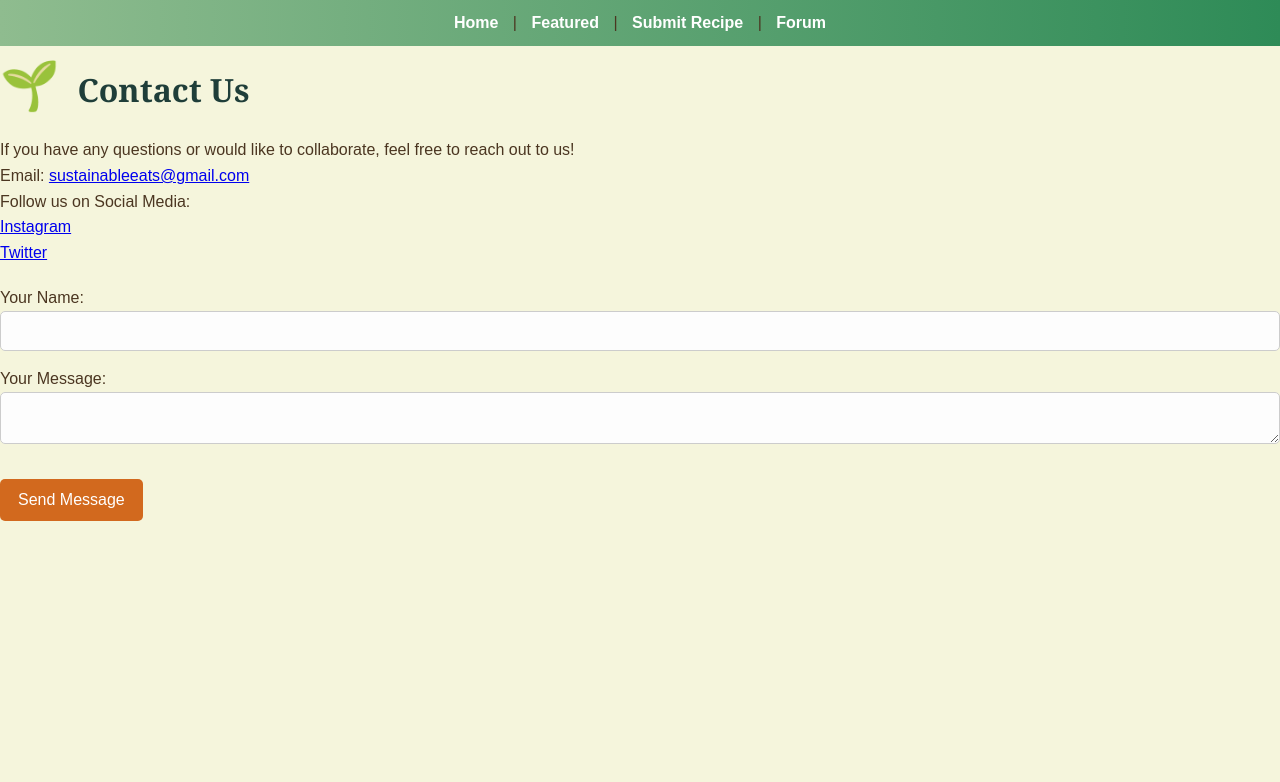
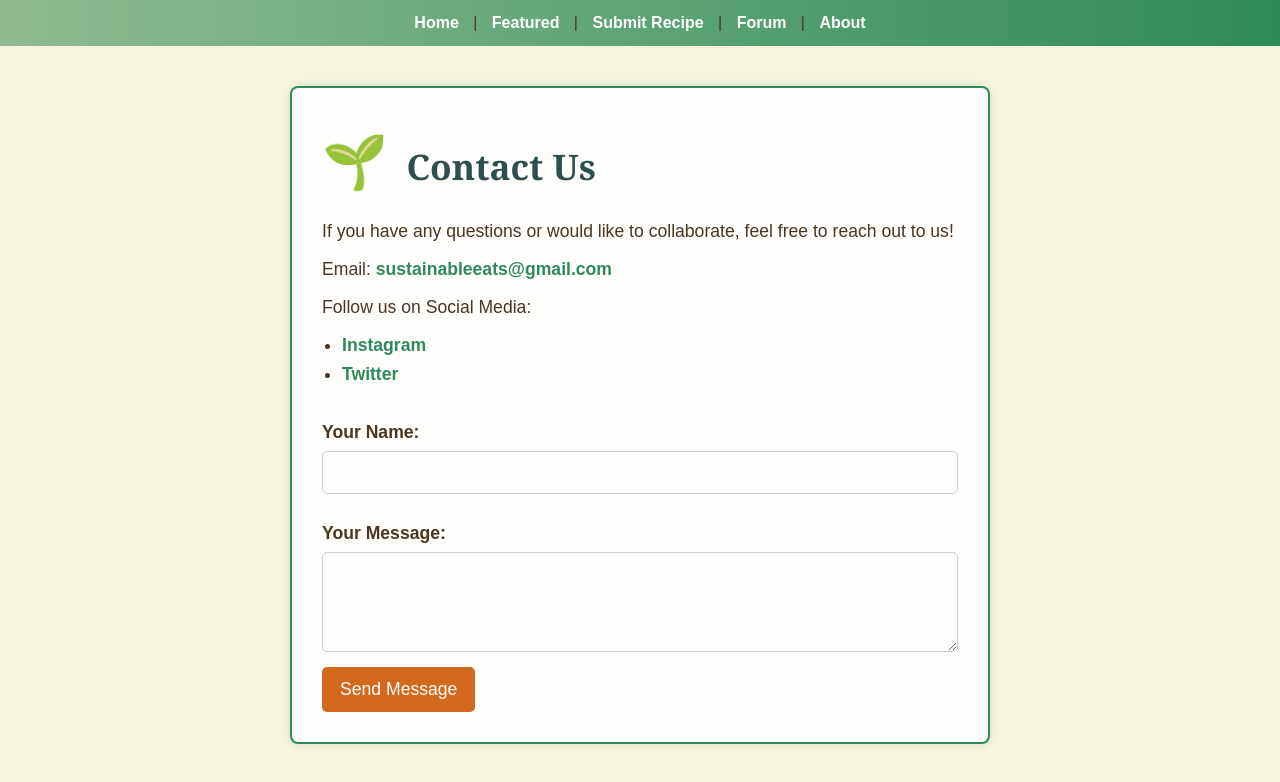
Before and after one commit to Mya-papaya/MART341-WebDesign, a plain HTML site: page WebDesignHomework/Assignment11/contact.html in a window 1280 px wide. Drawn offline with Linux system fonts and the light colour scheme.

Commit message:
assignment11

```diff
--- /dev/null
+++ b/WebDesignHomework/Assignment11/about.html
@@ -0,0 +1,62 @@
+<!DOCTYPE html>
+<html lang="en">
+<head>
+    <meta charset="UTF-8">
+    <meta name="viewport" content="width=device-width, initial-scale=1.0">
+    <title>About Us - Sustainable Eats</title>
+    <link rel="stylesheet" href="style/styles.css">
+</head>
+<body>
+    <nav>
+        <a href="index.html">Home</a> |
+        <a href="featured.html">Featured</a> |
+        <a href="recipes.html">Submit Recipe</a> |
+        <a href="forum.html">Forum</a> |
+        <a href="contact.html">Contact Us</a>
+    </nav>
+    <div class="content">
+        <!-- About Us Header -->
+        <h1>About Us</h1>
+
+        <!-- Our Mission Section -->
+        <section>
+            <h2>Our Mission</h2>
+            <p>At Sustainable Eats, we believe that small changes can make a big difference. Our mission is to inspire eco-friendly cooking and gardening practices that reduce waste and nurture the planet we all share.</p>
+        </section>
+
+        <!-- Our Story Section -->
+        <section>
+            <h2>Our Story</h2>
+            <p>What started as a passion for minimizing waste in our own kitchens and gardens has blossomed into a thriving community. Founded by sustainability enthusiasts, Sustainable Eats is a platform for sharing, learning, and celebrating sustainable living.</p>
+        </section>
+
+        <!-- Meet the Founder Section -->
+        <section>
+            <h2>Meet the Founder</h2>
+            <div style="text-align: center;">
+                <img src="media/mya-photo.JPG" alt="Mya Stenson" title="Mya Stenson" style="width: 200px; height: auto; border-radius: 10px; margin: 10px 0;">
+                <p><strong>Mya Stenson</strong> – Founder and Sustainable Enthusiast</p>
+            </div>
+        </section>
+
+        <!-- Contact Section -->
+        <section>
+            <h2>Contact Us</h2>
+            <p>If you have any questions or would like to collaborate, feel free to reach out to us!</p>
+            <p>Email: <a href="mailto:sustainableeats@gmail.com">sustainableeats@gmail.com</a></p>
+            <p>Follow us on Social Media:</p>
+            <ul>
+                <li><a href="https://instagram.com/sustainable_eats" target="_blank">Instagram</a></li>
+                <li><a href="https://twitter.com/sustainable_eats" target="_blank">Twitter</a></li>
+            </ul>
+        </section>
+
+        <!-- Call to Action Section -->
+        <section>
+            <h2>Join the Movement</h2>
+            <p>We’re building a community that cares deeply about the environment. Whether you're here to share recipes, exchange gardening tips, or simply explore, we’re thrilled to have you with us.</p>
+            <a href="contact.html" class="btn">Get in Touch</a>
+        </section>
+    </div>
+</body>
+</html>
--- a/WebDesignHomework/Assignment11/contact.html
+++ b/WebDesignHomework/Assignment11/contact.html
@@ -11,7 +11,8 @@
         <a href="index.html">Home</a> |
         <a href="featured.html">Featured</a> |
         <a href="recipes.html">Submit Recipe</a> |
-        <a href="forum.html">Forum</a>
+        <a href="forum.html">Forum</a> |
+        <a href="about.html">About</a>
     </nav>
 </body>
 
--- a/WebDesignHomework/Assignment11/style/styles.css
+++ b/WebDesignHomework/Assignment11/style/styles.css
@@ -88,11 +88,60 @@ h2::before {
     transform: scale(1.05);
 }
 
-/* Contact Form */
+/* Contact Form Styling */
+.contact {
+    background-color: rgba(255, 255, 255, 0.95);
+    color: #4b3621;
+    padding: 30px;
+    border-radius: 8px;
+    box-shadow: 0 0 10px rgba(0, 0, 0, 0.1);
+    max-width: 700px;
+    margin: 40px auto;
+    font-size: 1.1em;
+    border: 2px solid #2e8b57;
+}
+
+.contact h2 {
+    font-family: 'Georgia', serif;
+    font-size: 2em;
+    color: #2f4f4f;
+    margin-bottom: 15px;
+}
+
+.contact p,
+.contact label,
+.contact a {
+    font-family: Arial, sans-serif;
+    color: #4b3621;
+    margin-bottom: 10px;
+}
+
+.contact ul {
+    padding-left: 20px;
+    margin-bottom: 20px;
+}
+
+.contact a {
+    color: #2e8b57;
+    text-decoration: none;
+    font-weight: bold;
+}
+
+.contact a:hover {
+    text-decoration: underline;
+    color: #a0522d;
+}
+
 .contact form {
     margin-top: 20px;
     display: flex;
     flex-direction: column;
+}
+
+.contact label {
+    margin-top: 10px;
+    margin-bottom: 5px;
+    font-weight: bold;
 }
 
 .contact input[type="text"],
@@ -106,6 +155,11 @@ h2::before {
     color: #333;
 }
 
+.contact textarea {
+    resize: vertical;
+    min-height: 100px;
+}
+
 .contact button {
     background-color: #d2691e;
     color: white;
@@ -115,12 +169,10 @@ h2::before {
     border-radius: 5px;
     cursor: pointer;
     align-self: flex-start;
-    margin: 20px 0;
 }
 
 .contact button:hover {
     background-color: #a0522d;
-    transform: scale(1.05);
 }
 
 /* Forum Cards */
```
Also changed, not shown: WebDesignHomework/Assignment11/featured.html (+2 -1 lines), WebDesignHomework/Assignment11/forum.html (+2 -1 lines), WebDesignHomework/Assignment11/index.html (+2 -1 lines), WebDesignHomework/Assignment11/recipes.html (+2 -1 lines), 1 other file.
